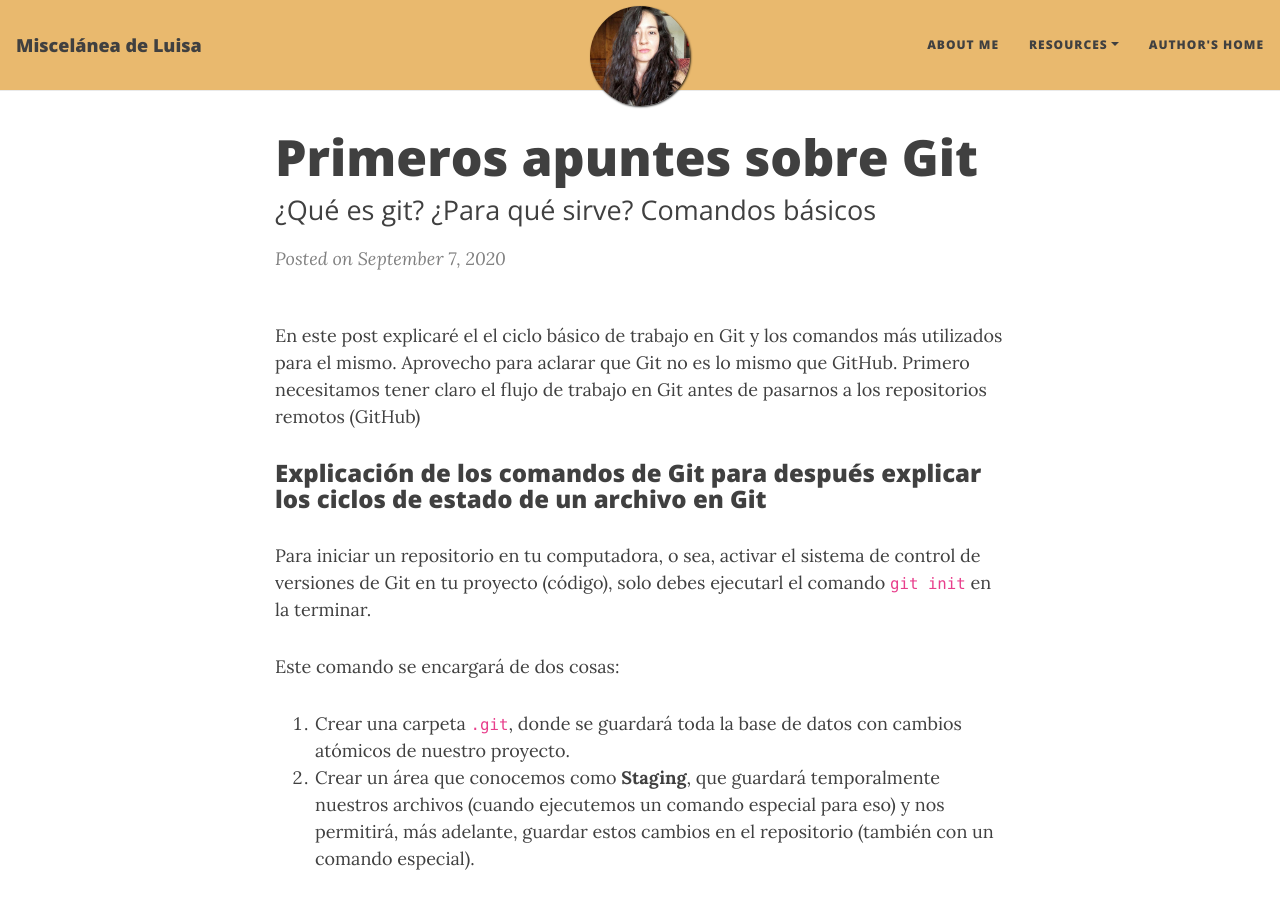
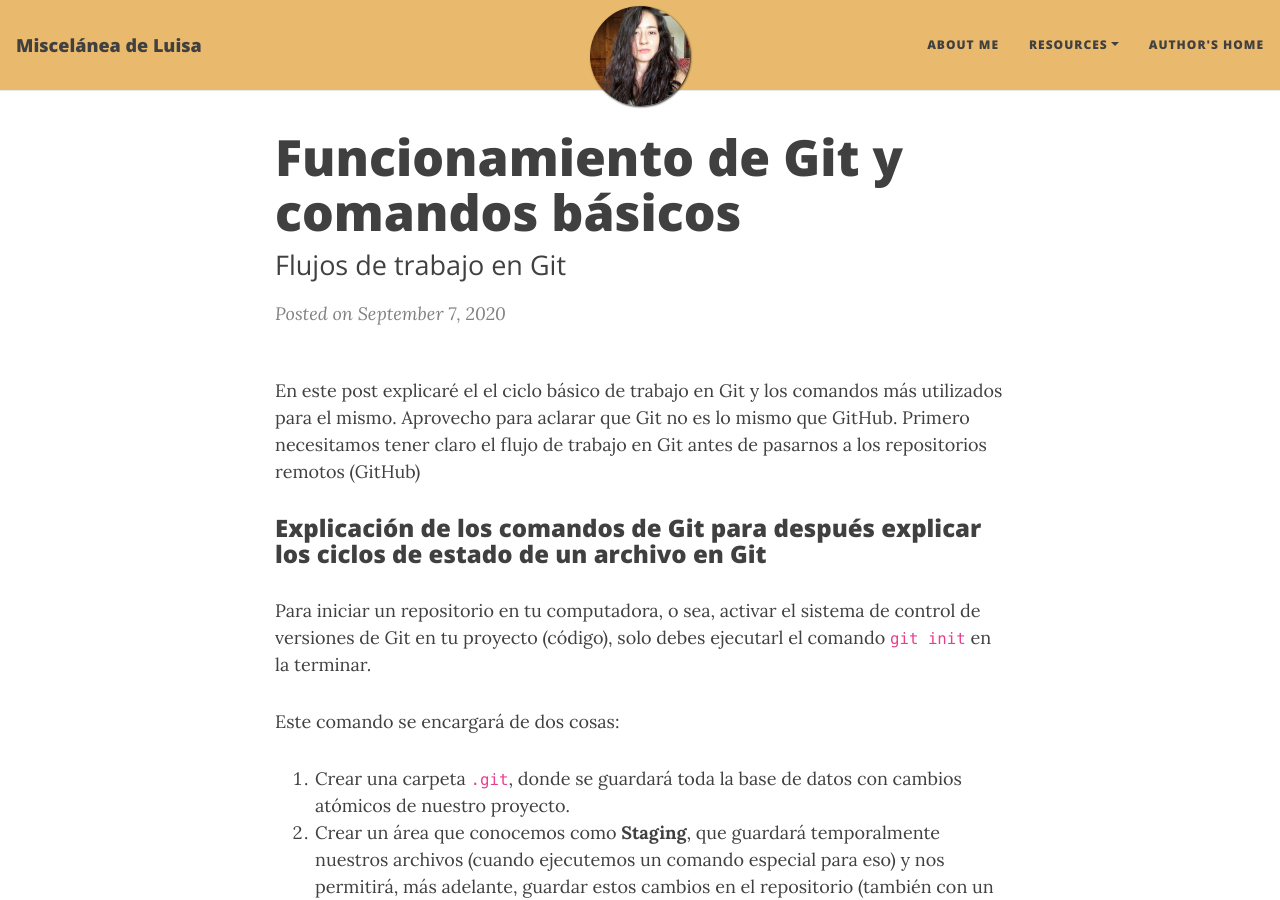
Before and after one commit to LuisaAlfaro/lovelace-blog, a Jekyll site: the page built from _posts/2020-09-07-Funcionamiento de Git y comandos básicos en Git.md, in a window 1280 px wide and 900 px high. Built offline with Jekyll 4.4.1, drawn with Linux system fonts in a browser that asks for light colours; nearby versions of some CDN libraries.

Commit message:
cambiar titulo del segundo post

```diff
--- a/_posts/2020-09-07-Funcionamiento de Git y comandos básicos en Git.md
+++ b/_posts/2020-09-07-Funcionamiento de Git y comandos básicos en Git.md
@@ -1,7 +1,7 @@
 ---
 layout: post
-title: Primeros apuntes sobre Git
-subtitle: ¿Qué es git? ¿Para qué sirve? Comandos básicos
+title: Funcionamiento de Git y comandos básicos
+subtitle: Flujos de trabajo en Git
 gh-repo: daattali/beautiful-jekyll
 #gh-badge: [star, fork, follow]
 tags: [Git]
```
